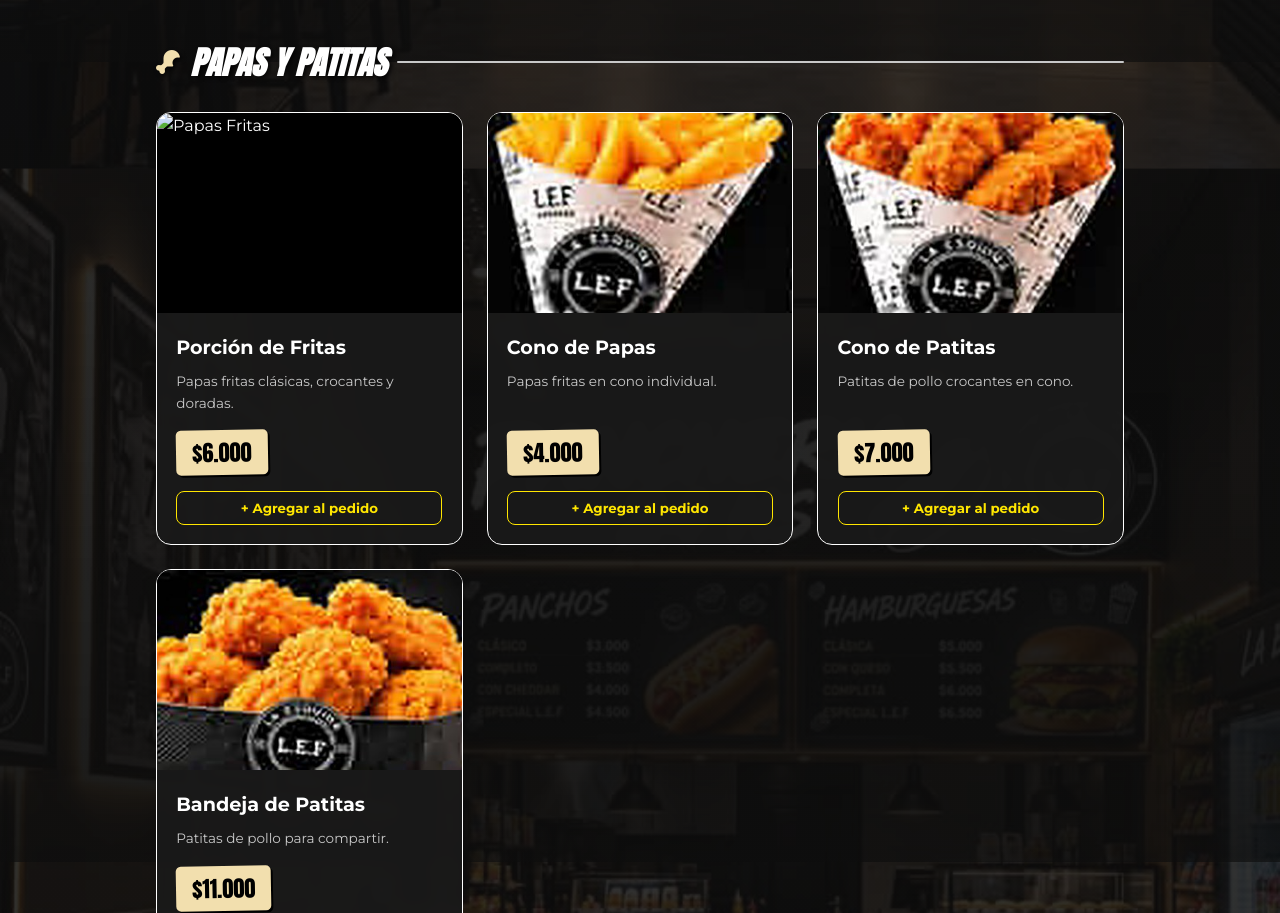
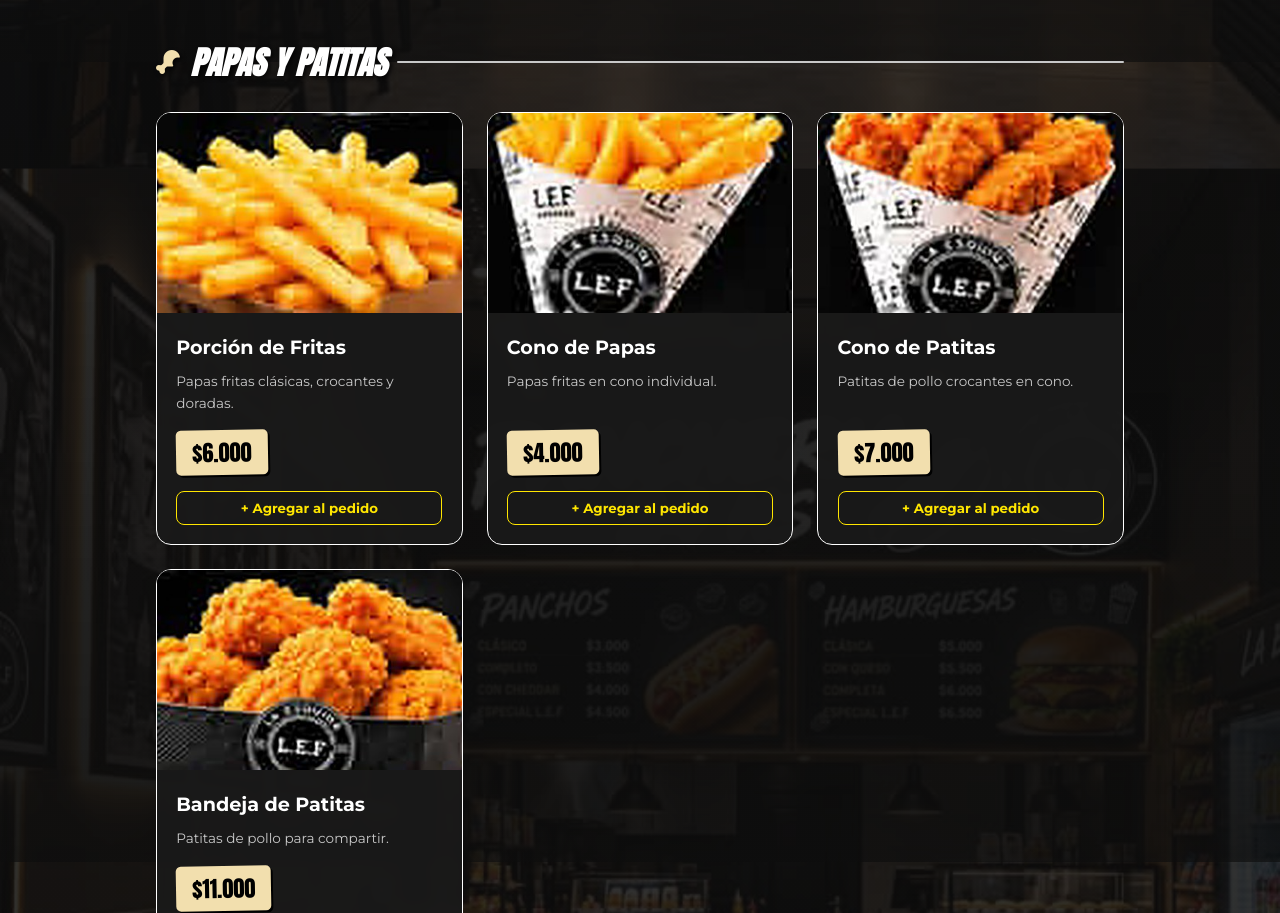
Before and after one commit to digitalvidriera-hash/Demopancheria, a plain HTML site: page index.html in a window 1280 px wide. Shown: the part 2338-3251 px from the top of the page. Drawn offline with Linux system fonts and the light colour scheme.

Commit message:
Update index.html

```diff
--- a/index.html
+++ b/index.html
@@ -337,7 +337,7 @@
     <h2 class="category-title"><i class="fa-solid fa-drumstick-bite"></i> Papas y Patitas</h2>
     <div class="product-grid">
         <div class="product-card">
-            <img src="img/papas-fritas.jpg" alt="Papas Fritas" class="product-img">
+            <img src="papas-porcion.jpg" alt="Papas Fritas" class="product-img">
             <div class="product-info">
                 <h3 class="product-name">Porción de Fritas</h3>
                 <p class="product-desc">Papas fritas clásicas, crocantes y doradas.</p>
```
